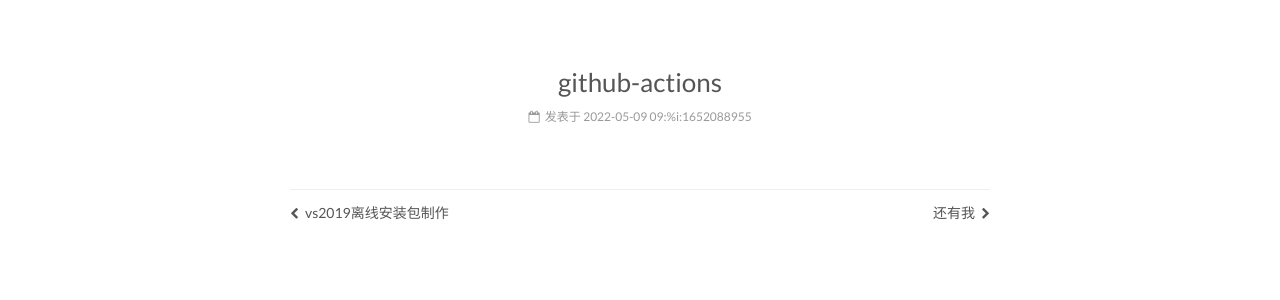
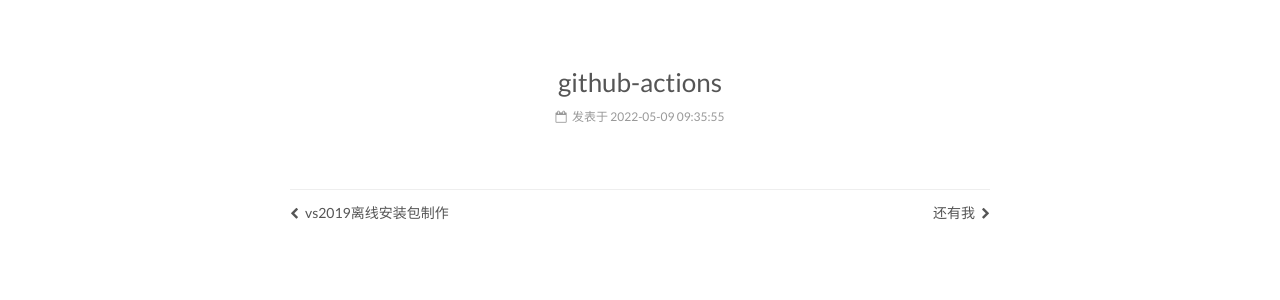
Before and after one commit to leafcxy/leafcxy.github.io, a Jekyll site: the page built from _posts/2022-05-09-github-actions.md, in a window 1280 px wide. Shown: the part 314-614 px from the top of the page. Built offline with Jekyll 4.4.1, drawn with Linux system fonts in a browser that asks for light colours.

Commit message:
%Y-%m-%d %H:%M:%S

```diff
--- a/_config.yml
+++ b/_config.yml
@@ -10,7 +10,7 @@ description: Too simple, sometimes naive.
 author: leafcxy
 # Support language: de, en, fr-FR, id, ja, ko, pt-BR, pt, ru, zh-Hans, zh-hk, zh-tw
 language: zh-Hans
-date_format: '%Y-%m-%d %H:%i:%s'
+date_format: '%Y-%m-%d %H:%M:%S'
 
 # URL
 ## If your site is put in a subdirectory, set url as 'http://yoursite.com' and baseurl as '/child'
```
